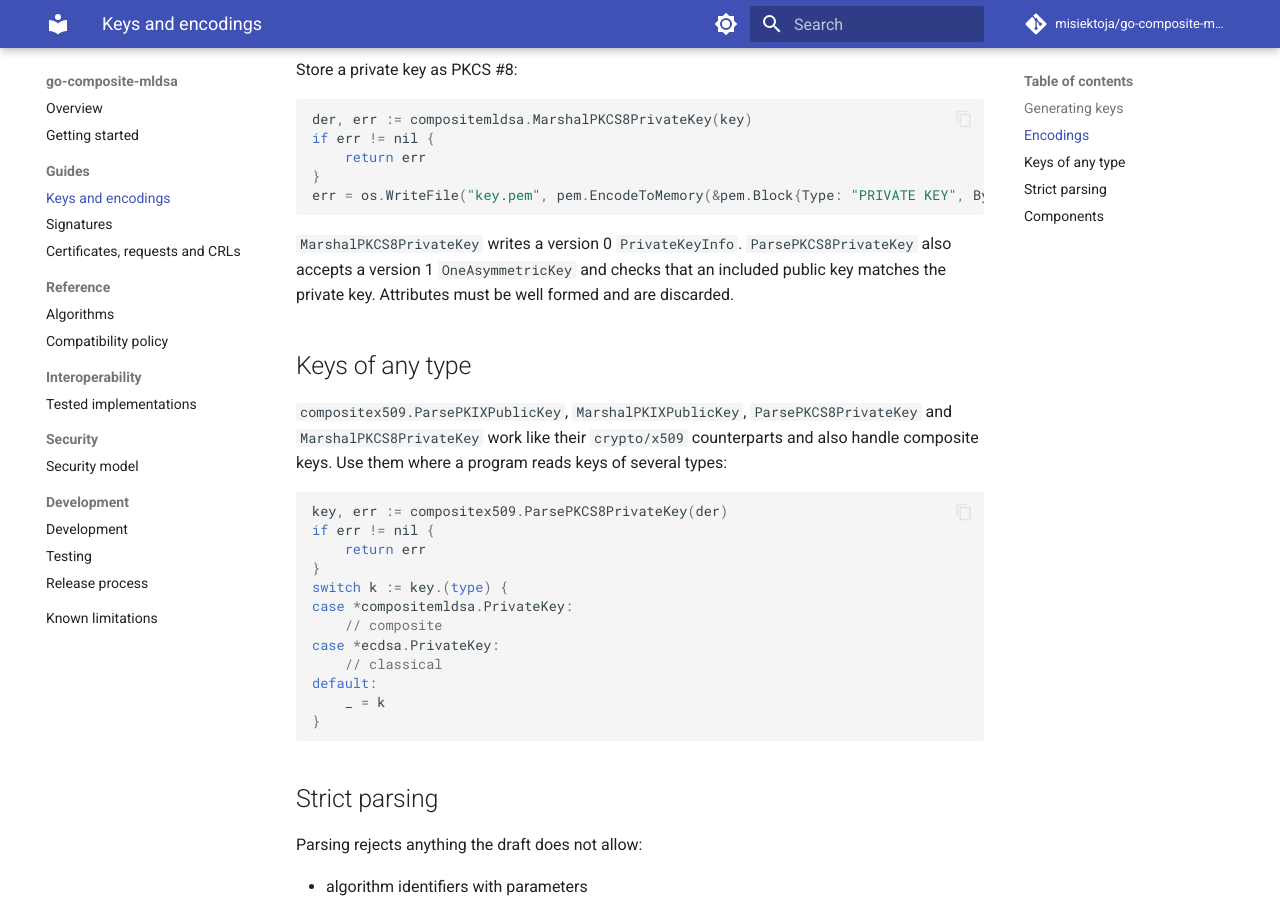
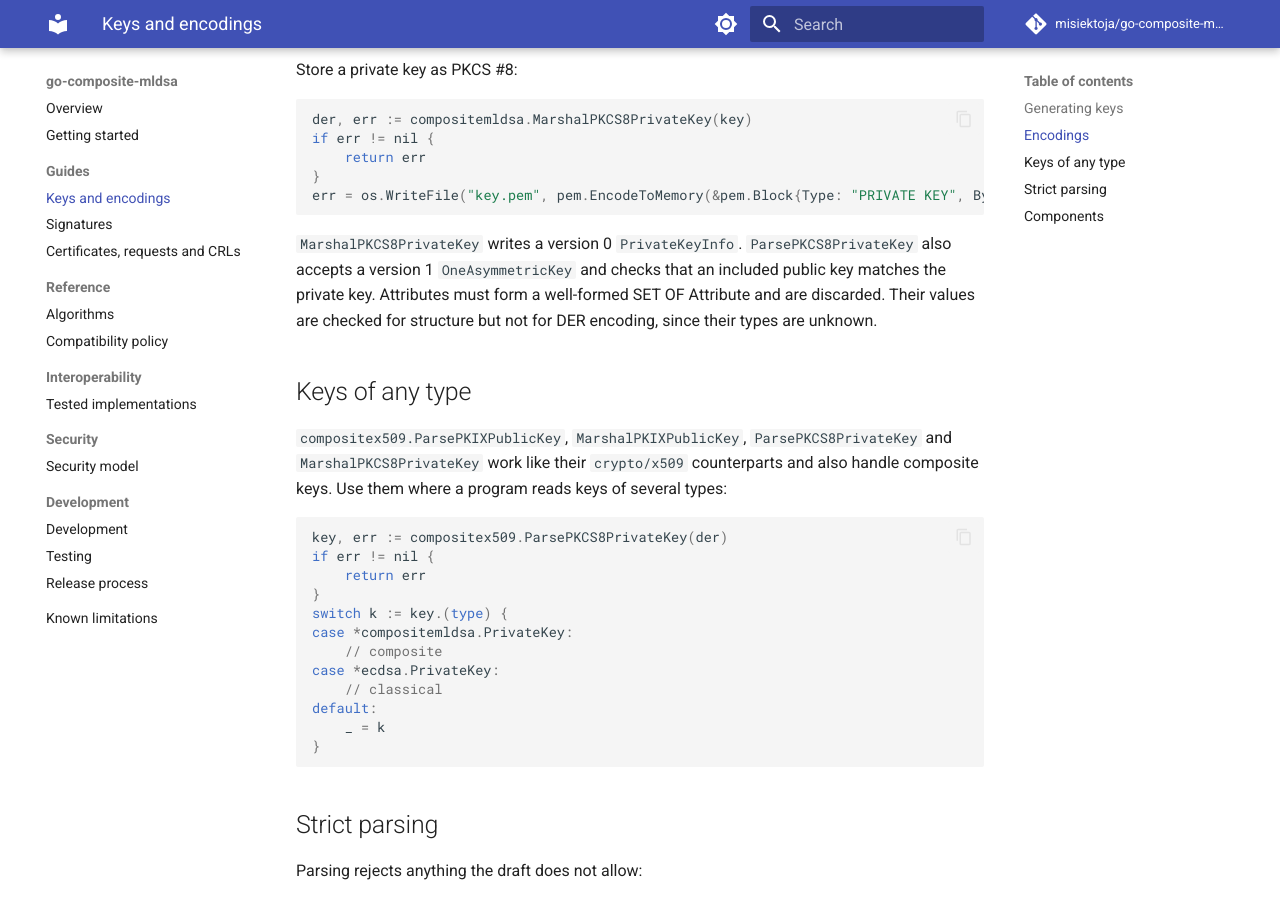
Before and after one commit to misiektoja/go-composite-mldsa, an MkDocs documentation site: the page built from docs/guide/keys.md, in a window 1280 px wide and 900 px high, scrolled down 1011 px. Built offline with MkDocs 1.6.1 and Material for MkDocs 9.7.7, drawn with Linux system fonts in a browser that asks for light colours; comment, search, counter and statistics services are not loaded.

Commit message:
docs: state that PKCS #8 attribute values are not checked for DER
Signed-off-by: misiektoja <misiektoja-github@rm-rf.ninja>

```diff
--- a/docs/guide/keys.md
+++ b/docs/guide/keys.md
@@ -44,7 +44,8 @@ err = os.WriteFile("key.pem", pem.EncodeToMemory(&pem.Block{Type: "PRIVATE KEY",
 
 `MarshalPKCS8PrivateKey` writes a version 0 `PrivateKeyInfo`. `ParsePKCS8PrivateKey` also accepts
 a version 1 `OneAsymmetricKey` and checks that an included public key matches the private key.
-Attributes must be well formed and are discarded.
+Attributes must form a well-formed SET OF Attribute and are discarded. Their values are checked for
+structure but not for DER encoding, since their types are unknown.
 
 ## Keys of any type
 
```
Also changed, not shown: 1 other file.
